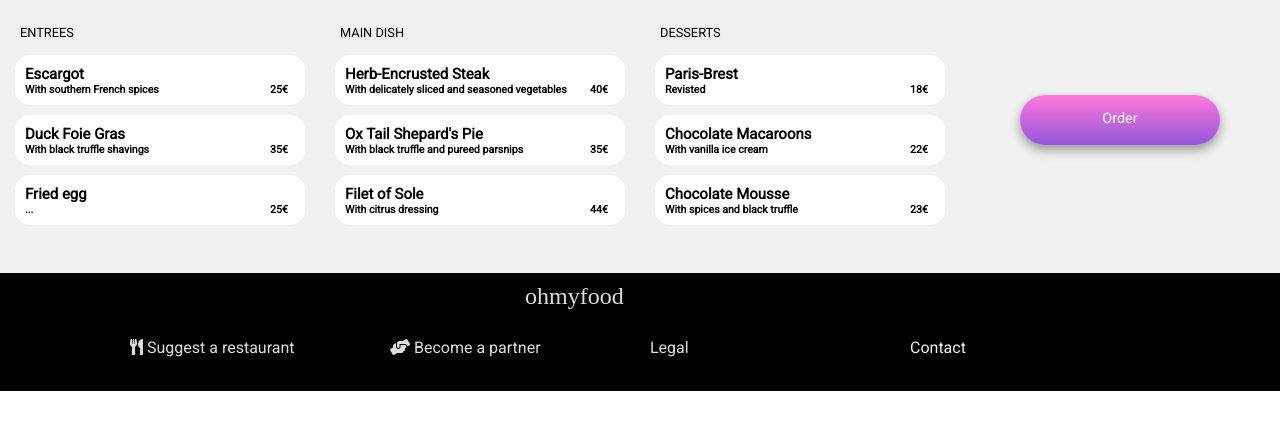
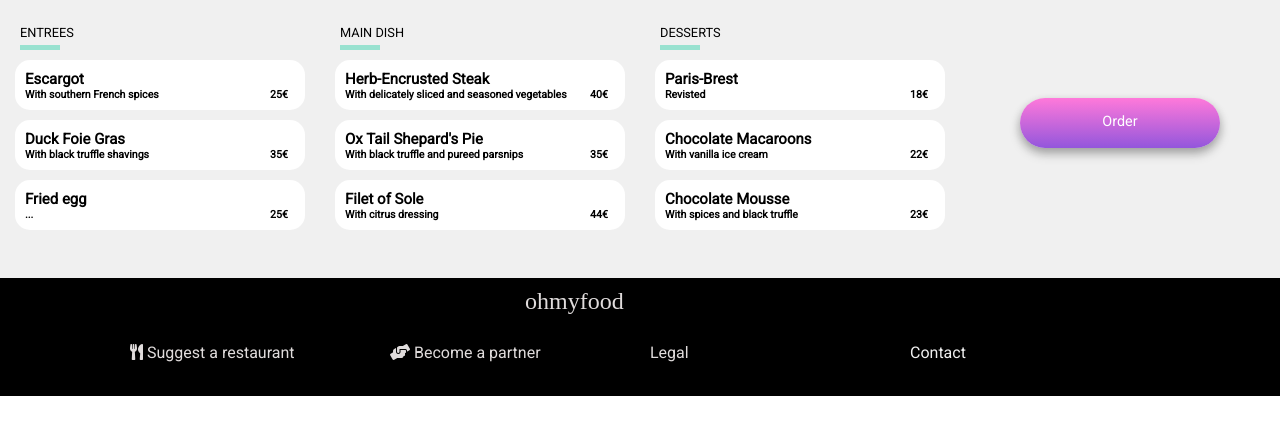
Before and after one commit to earjcr/P3Ohmyfood, a plain HTML site: page rest1.html in a window 1280 px wide. Shown: the part 255-690 px from the top of the page. Drawn offline with Linux system fonts and the light colour scheme; a web font is replaced by a local one.

Commit message:
Phase done - add green line to course
Punch list: 1 add menu choice animation and 2 other three restaurant pages.

```diff
--- a/rest1.html
+++ b/rest1.html
@@ -38,6 +38,8 @@
                 <div class="menu__course__txt">
                     ENTREES<br>
                 </div>
+                <div class="menu__course__greenline">
+                </div>
                 <div class="menu__course__opts">
                     <div class="menu__course__opts__1">
                         <div>
@@ -67,6 +69,8 @@
                 <div class="menu__course__txt">
                     MAIN DISH<br>
                 </div>
+                <div class="menu__course__greenline">
+                </div>
                 <div class="menu__course__opts">
                     <div class="menu__course__opts__1">
                         <div>
@@ -94,6 +98,8 @@
             <div class="menu__course">
                 <div class="menu__course__txt">
                     DESSERTS<br>
+                </div>
+                <div class="menu__course__greenline">
                 </div>
                 <div class="menu__course__opts">
                     <div class="menu__course__opts__1">
--- a/scss/main.scss
+++ b/scss/main.scss
@@ -318,9 +318,16 @@ p4 {
         width: 320px;
         padding-bottom: 10px;
         &__txt {
-            height: 50px;
+            height: 40px;
             font-size: 0.8em;
-            padding: 20px;
+            padding: 20px 0 0px 20px;
+        }
+        &__greenline {
+            height: 5px;
+            width: 40px;
+            position: relative;
+            left: 20px;
+            background-color: $tertiary-color;
         }
         &__opts {
             display: flex;
@@ -329,6 +336,7 @@ p4 {
             justify-content: center;
             justify-content: space-around;
             grid-gap: 10px;
+            padding: 10px 0 0 0;
             &__1 {
                 display: grid;
                 grid-template-columns: 245px 25px;
```
Also changed, not shown: css/main.css, 1 other file.
